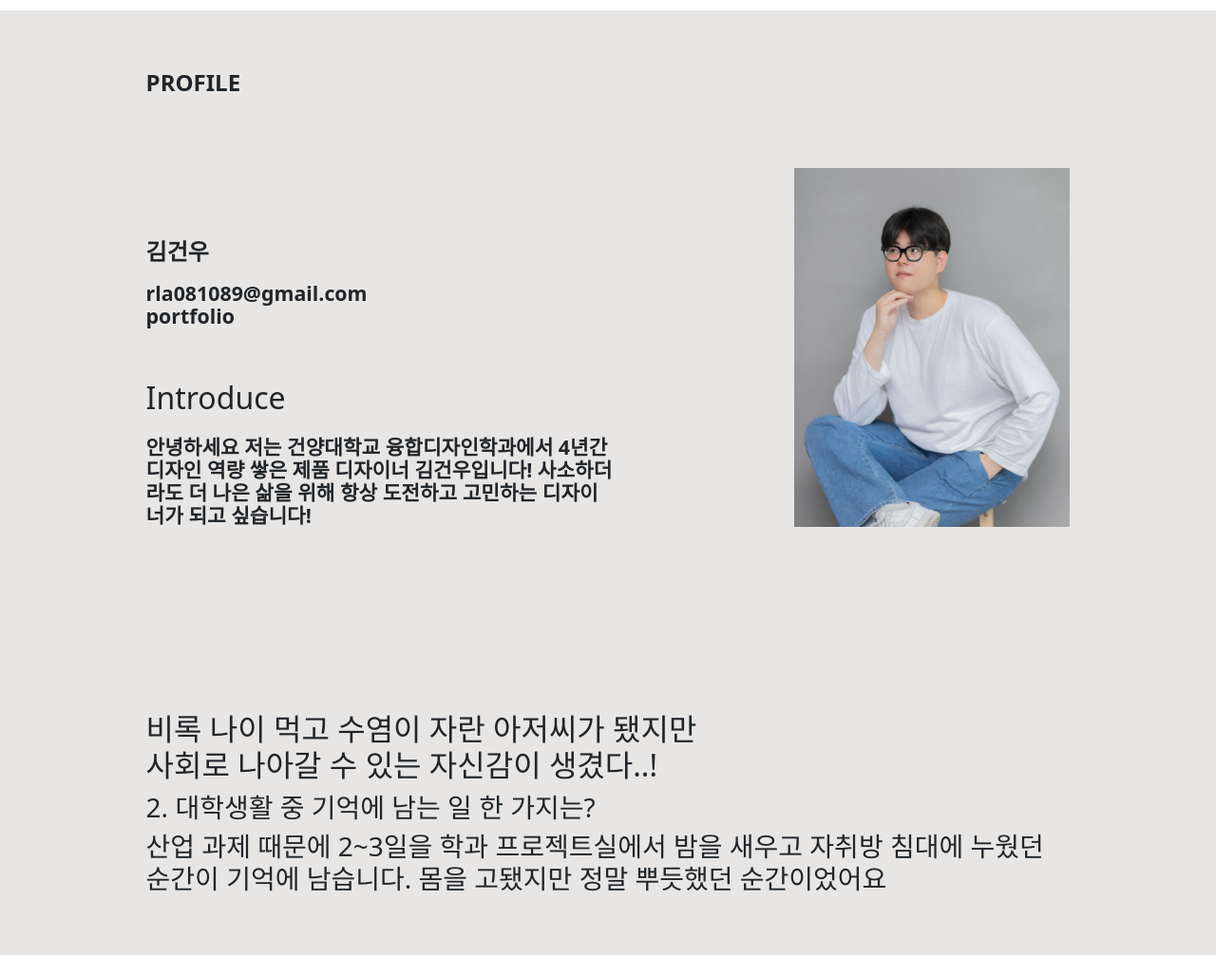
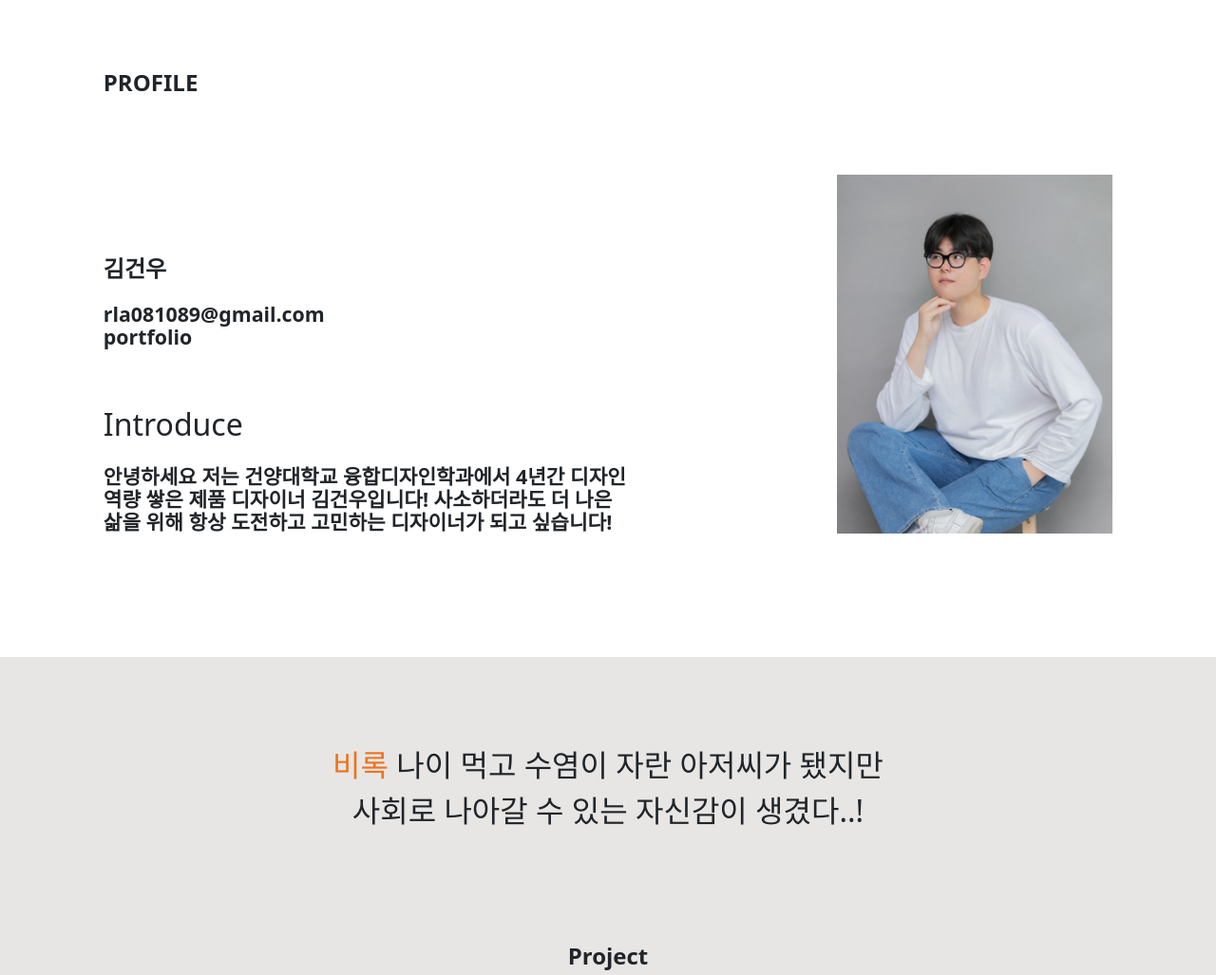
Before and after one commit to BaekChangKyeong/2022InteractiveWebService, a Python web app: template fastapi/templates/designer/kimgunwoo.html in a window 1280 px wide. Shown: the part 109-1136 px from the top of the page at 95% size. Run offline with Jinja, Linux system fonts and the light colour scheme; the template is opened without the code that fills it, so the values that code supplies are empty.

Commit message:
update designer detail html

```diff
--- a/fastapi/static/css/main-template.css
+++ b/fastapi/static/css/main-template.css
@@ -554,15 +554,23 @@ table tbody tr {
 
 #board_profile {
   flex-flow: row;
-  max-width: 60%;
+  /* max-width: 60%; */
   display: flex;
   box-sizing: border-box;
+  text-align: center;
+  justify-content: center;
+  padding-bottom: 11.5%;
 }
 
 @media screen and (max-width: 768px) {
   #board_profile {
     flex-flow: row;
     max-width: 100%;
+    display: flex;
+    box-sizing: border-box;
+    text-align: center;
+    justify-content: center;
+    padding-bottom: 20%;
   }
 }
 
@@ -656,9 +664,43 @@ table tbody tr {
   /* max-width: 100vw; */
 }
 
-#wrapper_2 {
-  padding: 5% 12% 5% 12%;
+#wrapper_designer_detail {
+  padding: 5% 12% 0% 12%;
+  width: 100%;
+  background-color: white;
+}
+
+#wrapper_designer_detail_content_2 {
+  padding: 7% 12% 5% 12%;
   position: relative;
+}
+
+.designer_detail_content_block_span {
+  color: #ed731d;
+  font-size: 40pt;
+}
+
+.designer_detail_content_block {
+  font-size: 40pt;
+}
+
+.designer_detail_Project {
+  font-size: 18pt;
+  font-weight: bold;
+  text-align: center;
+  justify-content: center;
+  padding-bottom: 4%;
+}
+
+.designer-detail-img-src {
+  margin: 0;
+  padding: 0;
+  border: 0;
+  box-sizing: border-box;
+  width: 1056px;
+  max-width: 100%;
+  height: auto;
+  padding-bottom: 11.5%;
 }
 
 /* Designer Page Style */
@@ -673,12 +715,50 @@ table tbody tr {
     padding: 5% 7.5% 5% 7.5%;
     width: 100%;
   }
+
+  #wrapper_designer_detail {
+    padding: 5% 7.5% 0% 7.5%;
+    width: 100%;
+    background-color: white;
+  }
+
+  .designer_detail_content_block_span {
+    color: #ed731d;
+    font-size: 12pt;
+  }
+
+  .designer_detail_content_block {
+    font-size: 12pt;
+  }
+
+  .designer_detail_Project {
+    font-size: 14pt;
+    font-weight: bold;
+    text-align: center;
+    justify-content: center;
+    padding-bottom: 6%;
+  }
 }
 
 @media screen and (min-width: 769px) and (max-width: 1440px) {
   #wrapper_project {
     padding: 5% 8.5% 5% 8.5%;
     width: 100%;
+  }
+
+  #wrapper_designer_detail {
+    padding: 5% 8.5% 0% 8.5%;
+    width: 100%;
+    background-color: white;
+  }
+
+  .designer_detail_content_block_span {
+    color: #ed731d;
+    font-size: 24pt;
+  }
+
+  .designer_detail_content_block {
+    font-size: 24pt;
   }
 }
 
--- a/fastapi/templates/designer/kimgunwoo.html
+++ b/fastapi/templates/designer/kimgunwoo.html
@@ -72,7 +72,7 @@
     </nav>
 
     <body>
-      <div id="wrapper">
+      <div id="wrapper_designer_detail">
         <div id="container_out">
           <div id="container-in">
             <article id="board_view">
@@ -115,11 +115,20 @@
           </div>
         </div>
       </div>
-      <div id="wrapper_2">
+      <div id="wrapper_designer_detail_content_2">
         <div id="board_profile">
-          <h2>비록 나이 먹고 수염이 자란 아저씨가 됐지만 사회로 나아갈 수 있는 자신감이 생겼다..!</h2>
+          <div class="designer_detail_content_block">
+          <span class="designer_detail_content_block_span"> 비록 </span>
+          나이 먹고 수염이 자란 아저씨가 됐지만<br> 사회로 나아갈 수 있는 자신감이 생겼다..!</div>
         </div>
-
+        <div class="designer_detail_Project">
+          Project
+        </div>
+        <div style="text-align: center;">
+          <a herf="projects/gunwoo">
+            <img class="designer-detail-img-src" src="../static/assets/projects_2/gunwoo.jpg"/>
+          </a>
+        </div>
         <div>
           <h3>2. 대학생활 중 기억에 남는 일 한 가지는?</h3>
         </div>
@@ -127,6 +136,8 @@
           <h3>산업 과제 때문에 2~3일을 학과 프로젝트실에서 밤을 새우고 자취방 침대에 누웠던 순간이 기억에 남습니다. 몸을 고됐지만 정말 뿌듯했던 순간이었어요</h3>
         </div>
       </div>
+
+
   <!-- 저작권 영역 -->
   <footer class="footer">
     <!-- <div style="float: left"> -->
```
